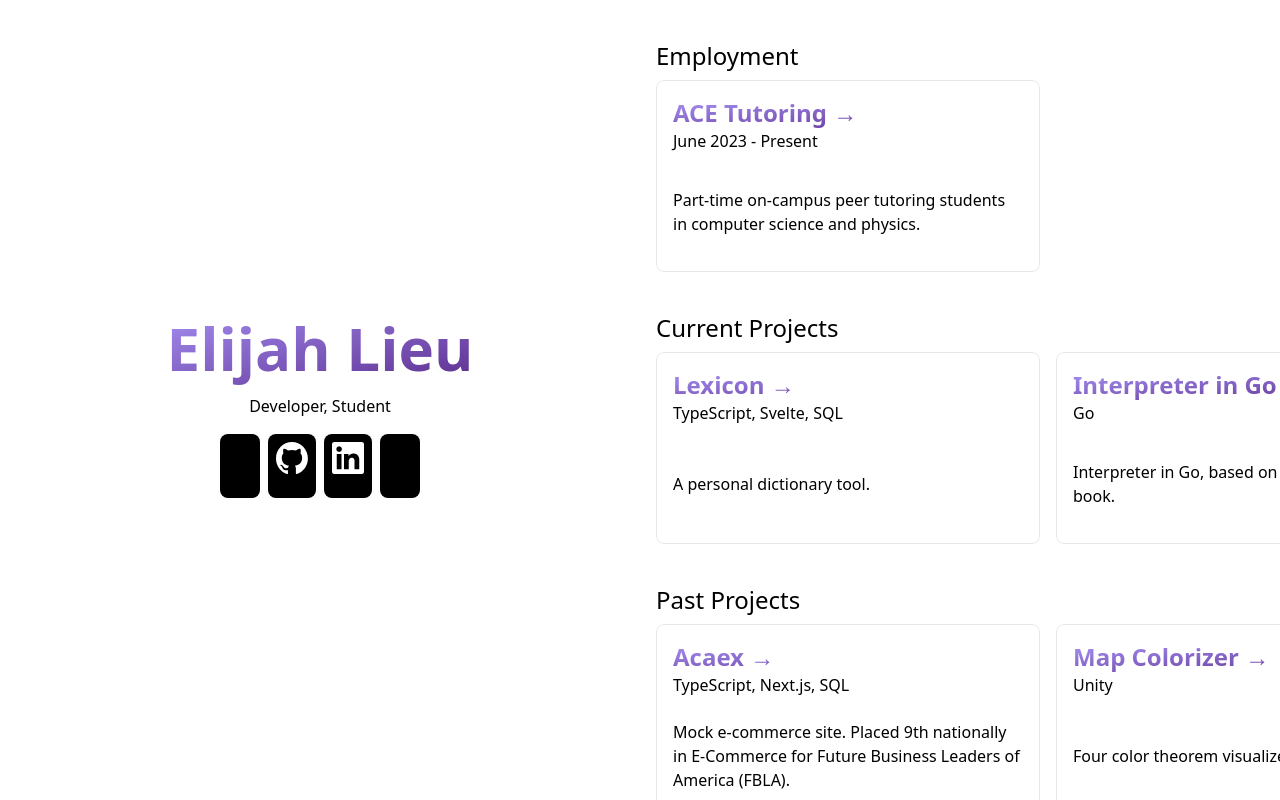
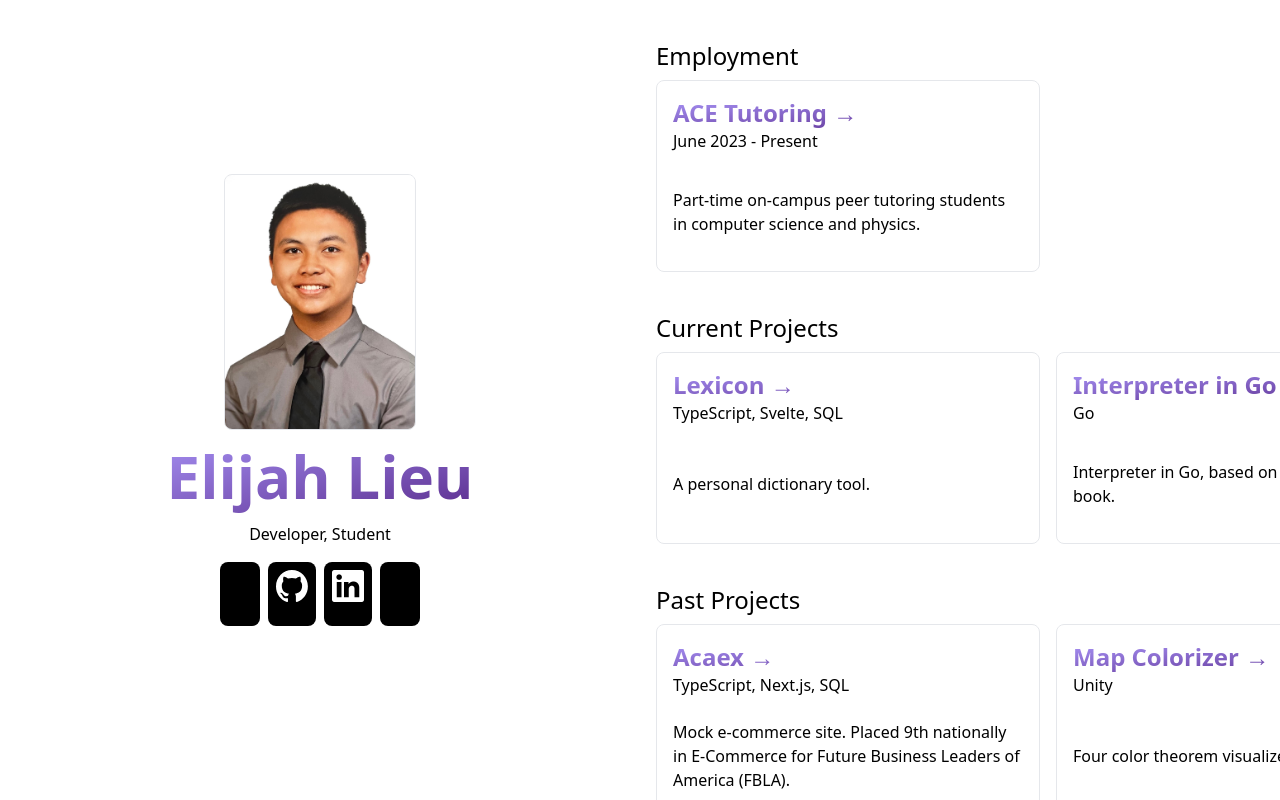
Before and after one commit to technologeli/portfolio, an Astro site: page / in a window 1280 px wide. Built offline with nearby package versions, Linux system fonts and the light colour scheme; Astro itself is replaced by a stand-in of ours; what prettier-plugin-tailwindcss would draw is missing.

Commit message:
astro v3 and professional picture

```diff
--- a/package.json
+++ b/package.json
@@ -10,8 +10,9 @@
     "format": "prettier --write --plugin-search-dir=. ."
   },
   "dependencies": {
-        "@astrojs/tailwind": "^4.0.0",
-        "astro": "^2.7.2",
+    "@astrojs/tailwind": "latest",
+    "astro": "latest",
+    "sharp": "^0.32.6",
     "tailwindcss": "^3.0.24"
   },
   "devDependencies": {
--- a/src/pages/index.astro
+++ b/src/pages/index.astro
@@ -3,6 +3,8 @@ import Layout from "../layouts/Layout.astro";
 import Card from "../components/Card.astro";
 import Section from "../components/Section.astro";
 import ThemeIcon from "../components/ThemeIcon.astro";
+import { Image } from "astro:assets";
+import professionalHeadshot from "../professional_headshot.jpg";
 ---
 
 <Layout title="Elijah Lieu | Developer">
@@ -10,13 +12,16 @@ import ThemeIcon from "../components/ThemeIcon.astro";
         <header
             class="flex flex-col items-center justify-center gap-4 pt-8 text-center lg:pt-0"
         >
-            <div>
+            <div class="flex flex-col items-center">
+                <Image src={professionalHeadshot} alt="Professional Headshot" class="h-64 w-48 rounded-lg border border-gray-200 dark:border-gray-800" />
                 <h1
                     class="bg-gradient-to-br from-primary-1 to-primary-2 bg-clip-text p-4 text-6xl font-bold text-transparent dark:from-secondary-1 dark:to-secondary-2"
                 >
                     Elijah Lieu
                 </h1>
-                <h2 class="text-bw-2 font-thin dark:font-normal">Developer, Student</h2>
+                <h2 class="text-bw-2 font-thin dark:font-normal">
+                    Developer, Student
+                </h2>
             </div>
             <div class="flex gap-2">
                 <ThemeIcon />
```
Also changed, not shown: src/professional_headshot.jpg (added), 2 other files. Lines whose indentation alone changed are shown as unchanged.
